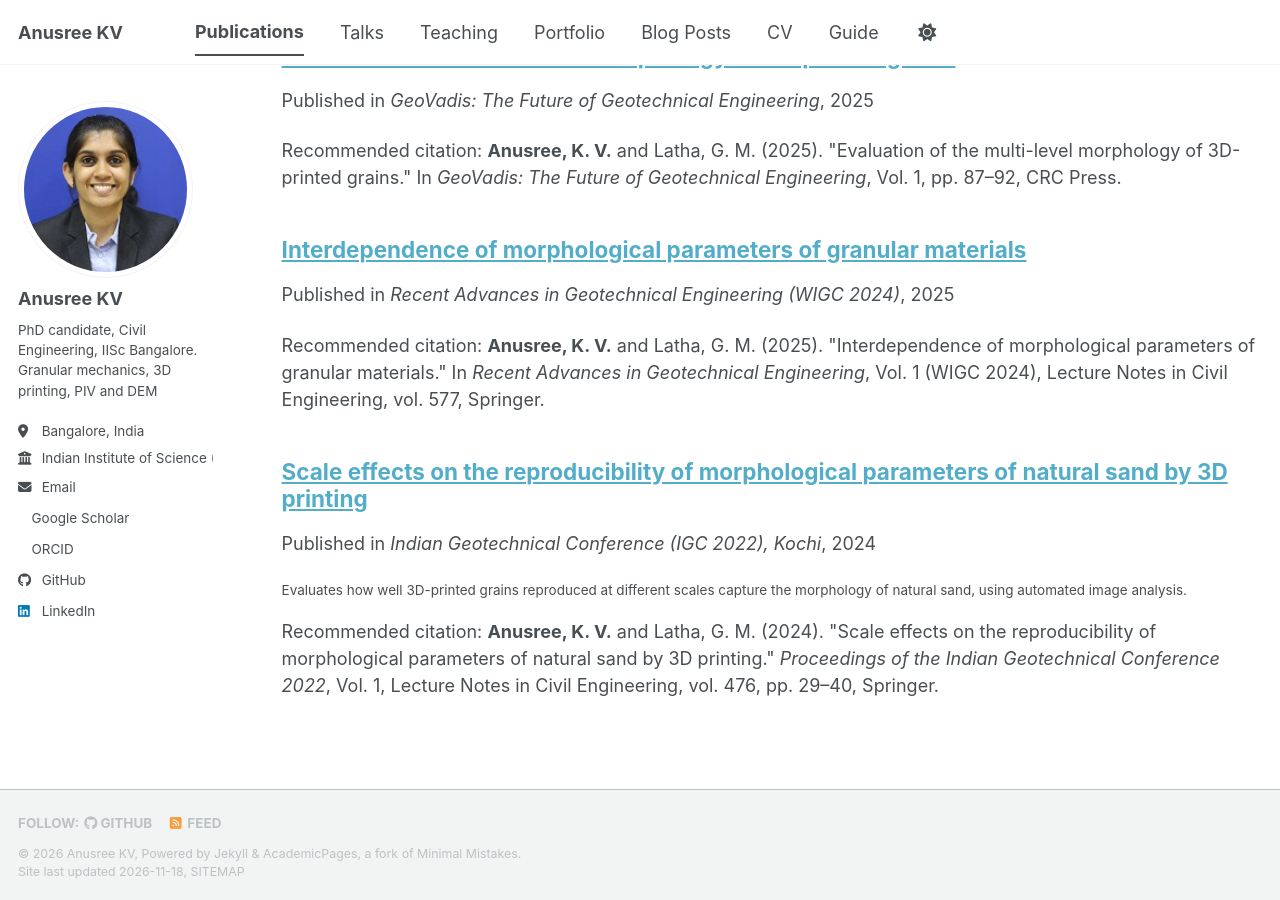
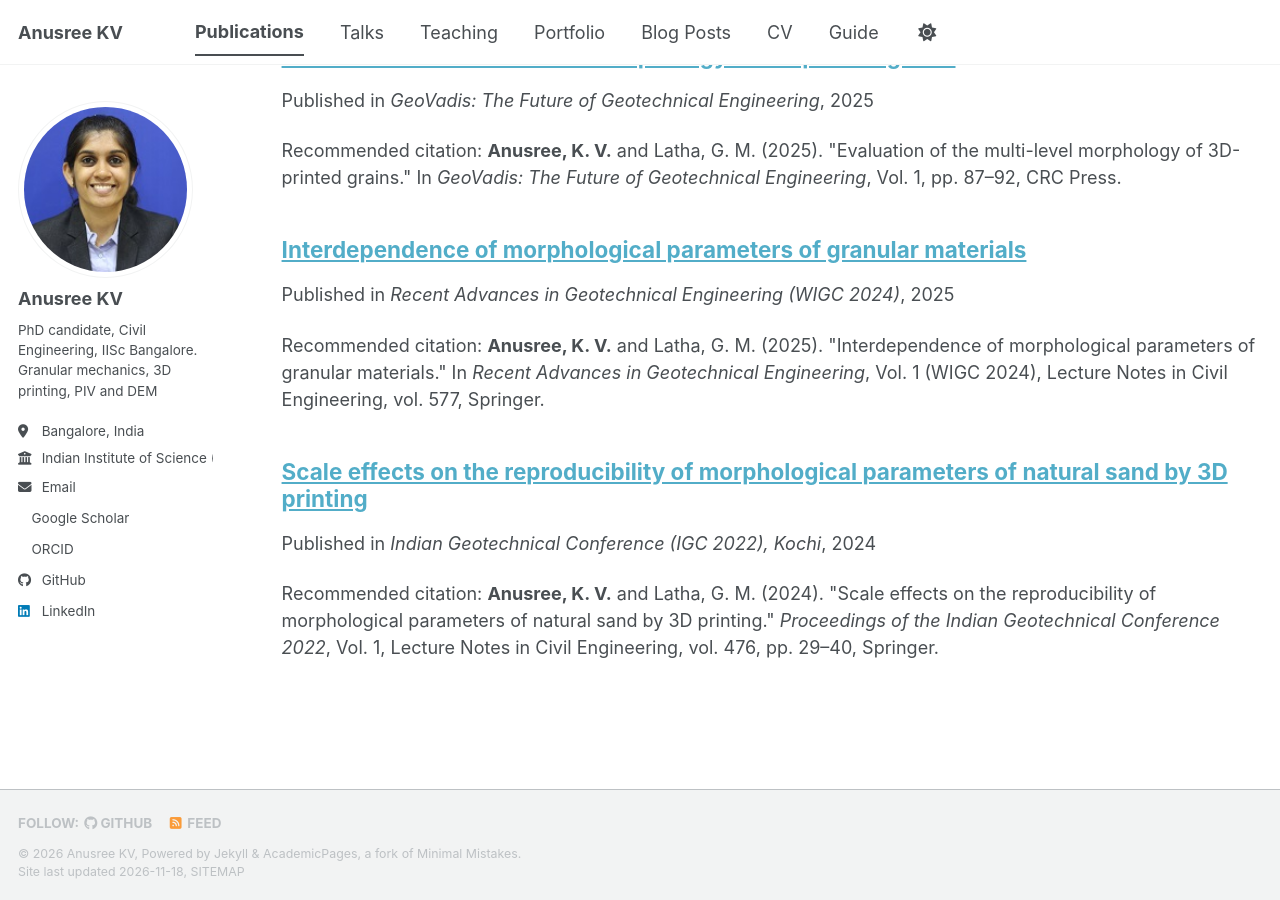
Before and after one commit to anusreekolarveettil/anusreekolarveettil.github.io, a Jekyll site: the page built from _pages/publications.html, in a window 1280 px wide and 900 px high, scrolled down 1500 px. Built offline with Jekyll 4.4.1, drawn with Linux system fonts in a browser that asks for light colours; a script bundle is joined from its source files by our own code; a style sheet for code colours, icons or effects is not loaded.

Commit message:
Update 2024-03-01-igc2022-scale-effects-3d-printing.md

```diff
--- a/_publications/2024-03-01-igc2022-scale-effects-3d-printing.md
+++ b/_publications/2024-03-01-igc2022-scale-effects-3d-printing.md
@@ -3,7 +3,6 @@ title: "Scale effects on the reproducibility of morphological parameters of natu
 collection: publications
 category: conferences
 permalink: /publication/2024-03-01-igc2022-scale-effects-3d-printing
-excerpt: 'Evaluates how well 3D-printed grains reproduced at different scales capture the morphology of natural sand, using automated image analysis.'
 date: 2024-03-01
 venue: 'Indian Geotechnical Conference (IGC 2022), Kochi'
 citation: '<b>Anusree, K. V.</b> and Latha, G. M. (2024). &quot;Scale effects on the reproducibility of morphological parameters of natural sand by 3D printing.&quot; <i>Proceedings of the Indian Geotechnical Conference 2022</i>, Vol. 1, Lecture Notes in Civil Engineering, vol. 476, pp. 29&ndash;40, Springer.'
```
